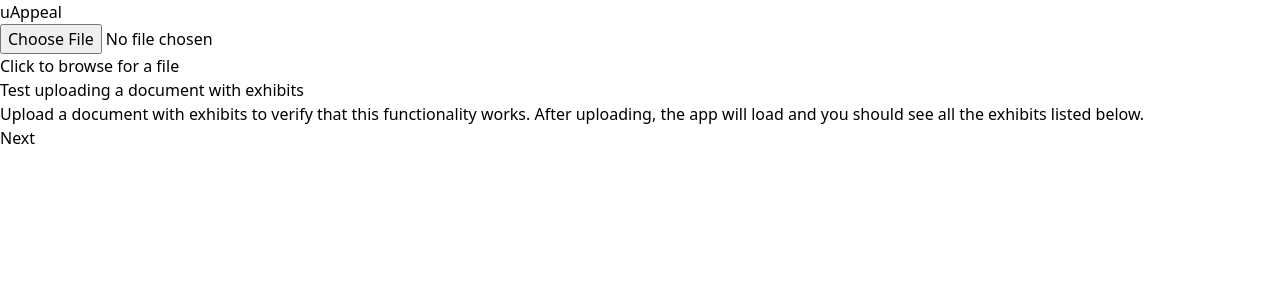
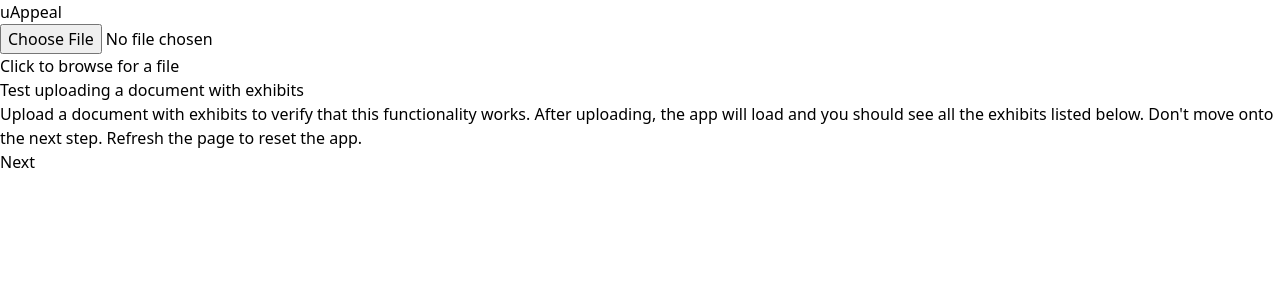
Before and after one commit to calebdre/uappeal, a Next.js app: page / in a window 1280 px wide. Shown: the top 300 px of the page. Built offline with nearby package versions, Linux system fonts and the light colour scheme.

Commit message:
instruction

```diff
--- a/src/app/types.ts
+++ b/src/app/types.ts
@@ -27,7 +27,8 @@ export const uploadWizardDataFull: SectionData[] = [
 	{
 		title: 'Test uploading a document with exhibits',
 		description: "Upload a document with exhibits to verify that this functionality works. After uploading, the" +
-			" app will load and you should see all the exhibits listed below.",
+			" app will load and you should see all the exhibits listed below. Don't move onto the next step." +
+			" Refresh the page to reset the app.",
 		hasExhibits: true
 	},
 	{
```
